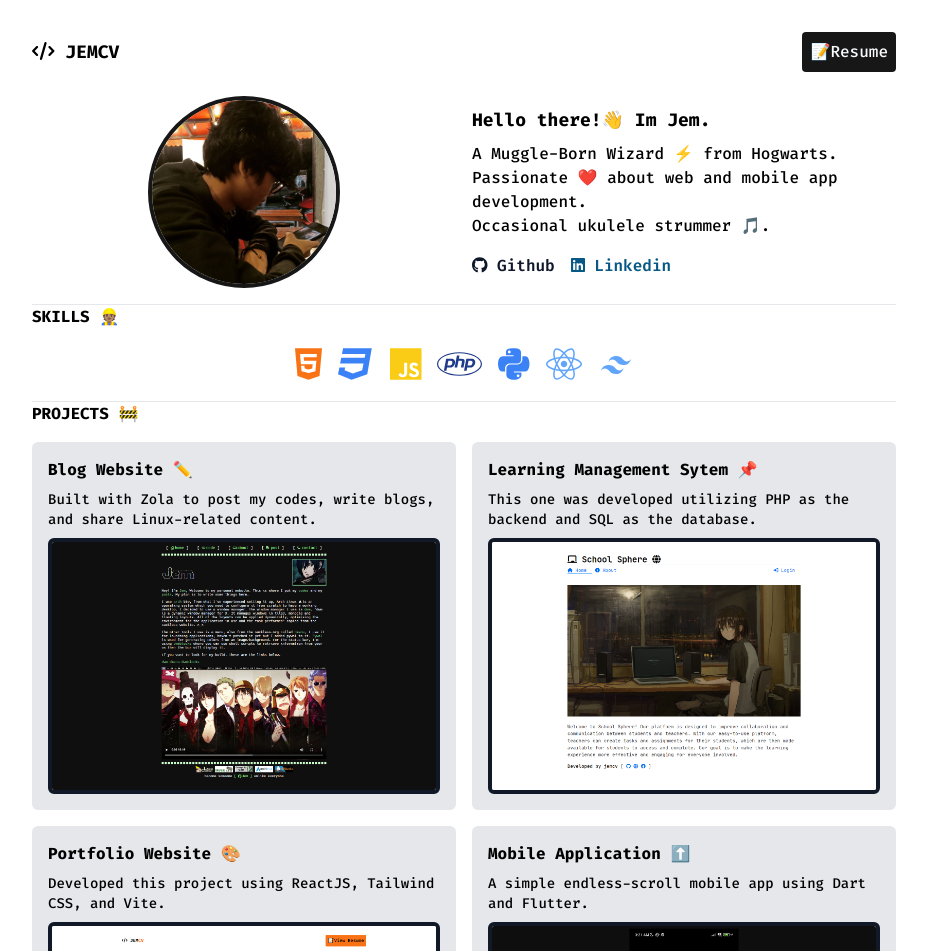
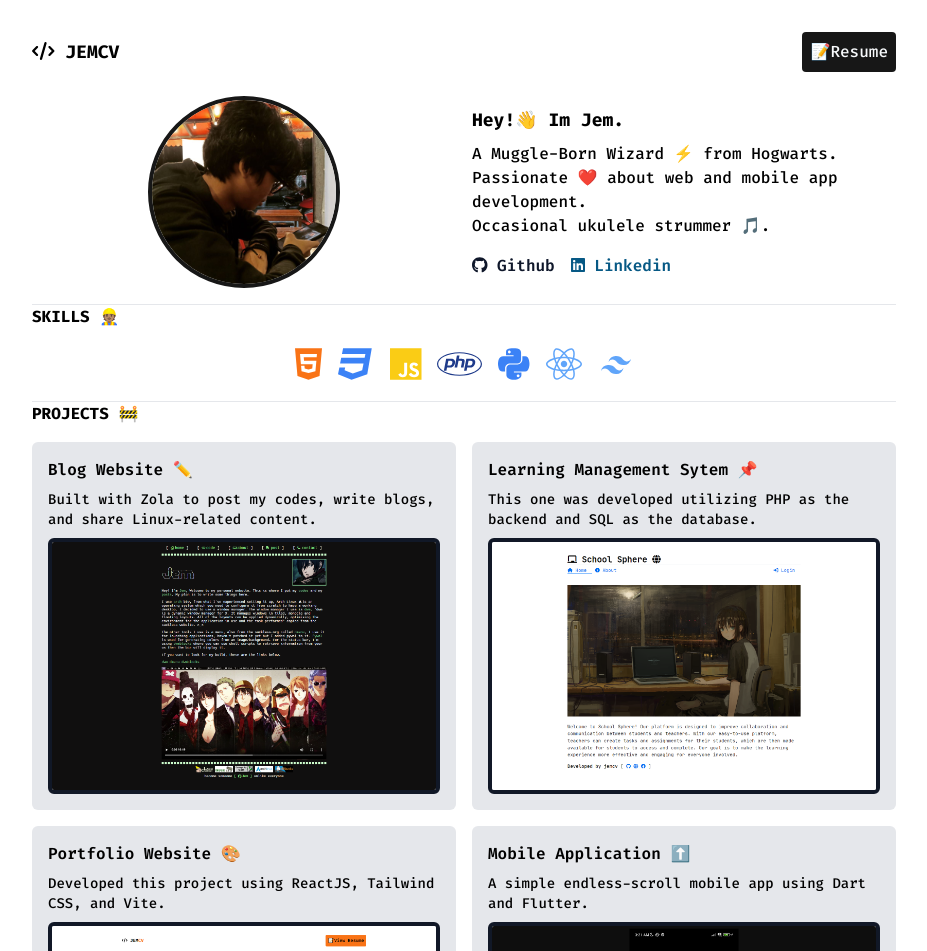
Before and after one commit to jemcv/portfolio, a React (Vite) app: page / in a window 1280 px wide. Shown: the top 951 px of the page, without its empty margins (176-1103 px from the left). Built offline with nearby package versions, Linux system fonts and the light colour scheme.

Commit message:
Update font weight

```diff
--- a/src/components/Portfolio.jsx
+++ b/src/components/Portfolio.jsx
@@ -20,7 +20,7 @@ function Portfolio() {
         <header className="grid gap-4 my-4 md:grid-cols-2 md:items-center md:justify-center">
                 <img dir="ltr" className="w-48 mx-auto rounded-full border-4 border-neutral-900" src={me} alt="a picture"/>
                 <div className="">
-                        <h1 className="font-bold text-base text-center mb-2 md:text-left md:text-lg">Hello there!👋  Im Jem.</h1>
+                        <h1 className="font-extrabold text-base text-center mb-2 md:text-left md:text-lg">Hey!👋 Im Jem.</h1>
                         <p className="text-sm font-medium text-center md:text-left md:text-base">A Muggle-Born Wizard ⚡️ from Hogwarts. <br/>Passionate ❤️ about web and mobile app development. <br/>Occasional ukulele strummer 🎵.</p>
                         <section className="mt-4 flex flex-col gap-2 md:flex-row md:gap-4">
                             <a className="text-slate-900 font-semibold" href="https://github.com/jemcv" target='_blank'><FontAwesomeIcon icon={ faGithub}></FontAwesomeIcon> Github</a>
@@ -47,22 +47,22 @@ function Portfolio() {
             <h1 className="font-bold">PROJECTS 🚧</h1>
             <section className="grid gap-4 my-4 md:grid-cols-2 md:items-center md:justify-center">
                 <div className="bg-gray-200 p-4 rounded-md">
-                    <h1 className="mb-2 font-bold">Blog Website ✏️</h1>
+                    <h1 className="mb-2 font-semibold">Blog Website ✏️</h1>
                     <p className="text-sm font-medium">Built with Zola to post my codes, write blogs, and share Linux-related content.</p>
                     <a href="https://jemcv.github.io/web" target="_blank"><img src={zola} alt="Visit the Zola site" className="mt-2 mx-auto w-auto h-64 object-cover rounded-md border-4 border-gray-900"/></a>
                 </div>
                 <div className="bg-gray-200 p-4 rounded-md">
-                    <h1 className="mb-2 font-bold">Learning Management Sytem 📌</h1>
+                    <h1 className="mb-2 font-semibold">Learning Management Sytem 📌</h1>
                     <p className="text-sm font-medium">This one was developed utilizing PHP as the backend and SQL as the database. </p>
                     <img src={lms} alt="random image" className="mt-2 mx-auto w-auto h-64 object-cover rounded-md border-4 border-gray-900"/>
                 </div>
                 <div className="bg-gray-200 p-4 rounded-md">
-                    <h1 className="mb-2 font-bold">Portfolio Website 🎨</h1>
+                    <h1 className="mb-2 font-semibold">Portfolio Website 🎨</h1>
                     <p className="text-sm font-medium">Developed this project using ReactJS, Tailwind CSS, and Vite.</p>
                     <img src={pfl} alt="random image" className="mt-2 mx-auto w-auto h-64 object-cover rounded-md border-4 border-gray-900"/>
                 </div>
                 <div className="bg-gray-200 p-4 rounded-md">
-                    <h1 className="mb-2 font-bold">Mobile Application ⬆️</h1>
+                    <h1 className="mb-2 font-semibold">Mobile Application ⬆️</h1>
                     <p className="text-sm font-medium">A simple endless-scroll mobile app using Dart and Flutter.</p>
                     <img src={wla} alt="random image" className="mt-2 mx-auto w-auto h-64 object-cover rounded-md border-4 border-gray-900"/>
                 </div>
```
